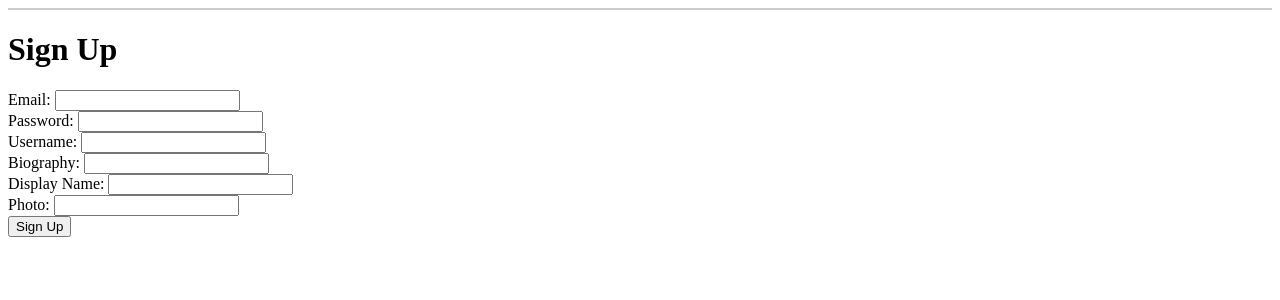
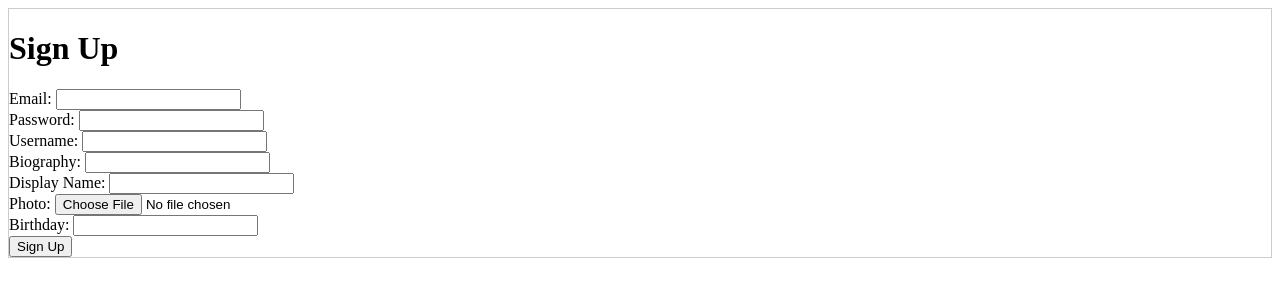
Before and after one commit to MichaelW0607/social-media-website, a Flask app: page /sign-up in a window 1280 px wide. Shown: the top 300 px of the page. Run offline with Flask 3, Linux system fonts and the light colour scheme.

Commit message:
added birthday

```diff
--- a/templates/sign_up.html.jinja
+++ b/templates/sign_up.html.jinja
@@ -4,7 +4,7 @@
 <body></body>
 <form action="/sign-up" method="post"
 enctype="multipart/form-data"
-style="border:1px solid #ccc"></form>
+style="border:1px solid #ccc">
 <div class="container">
     <h1>Sign Up</h1>
    <label for="email">Email:</label>
@@ -18,7 +18,11 @@ style="border:1px solid #ccc"></form>
    <label for="display name">Display Name:</label>
    <input type="text" id="display name" name="display_name"><br>
    <label for="photo">Photo:</label>
-   <input type="text" id="photo" name="photo"><br>
+   <input type="file" id="photo" name="photo"><br>
+   <label for="birthday">Birthday:</label>
+   <input type="text" id="birthday" name="birthday"><br>
    <input type="submit" value="Sign Up">
+
+   </form>
 </div>
 </html>
```
Also changed, not shown: media/users/Screen Shot 2023-01-09 at 9.43.59 AM.png (added).
